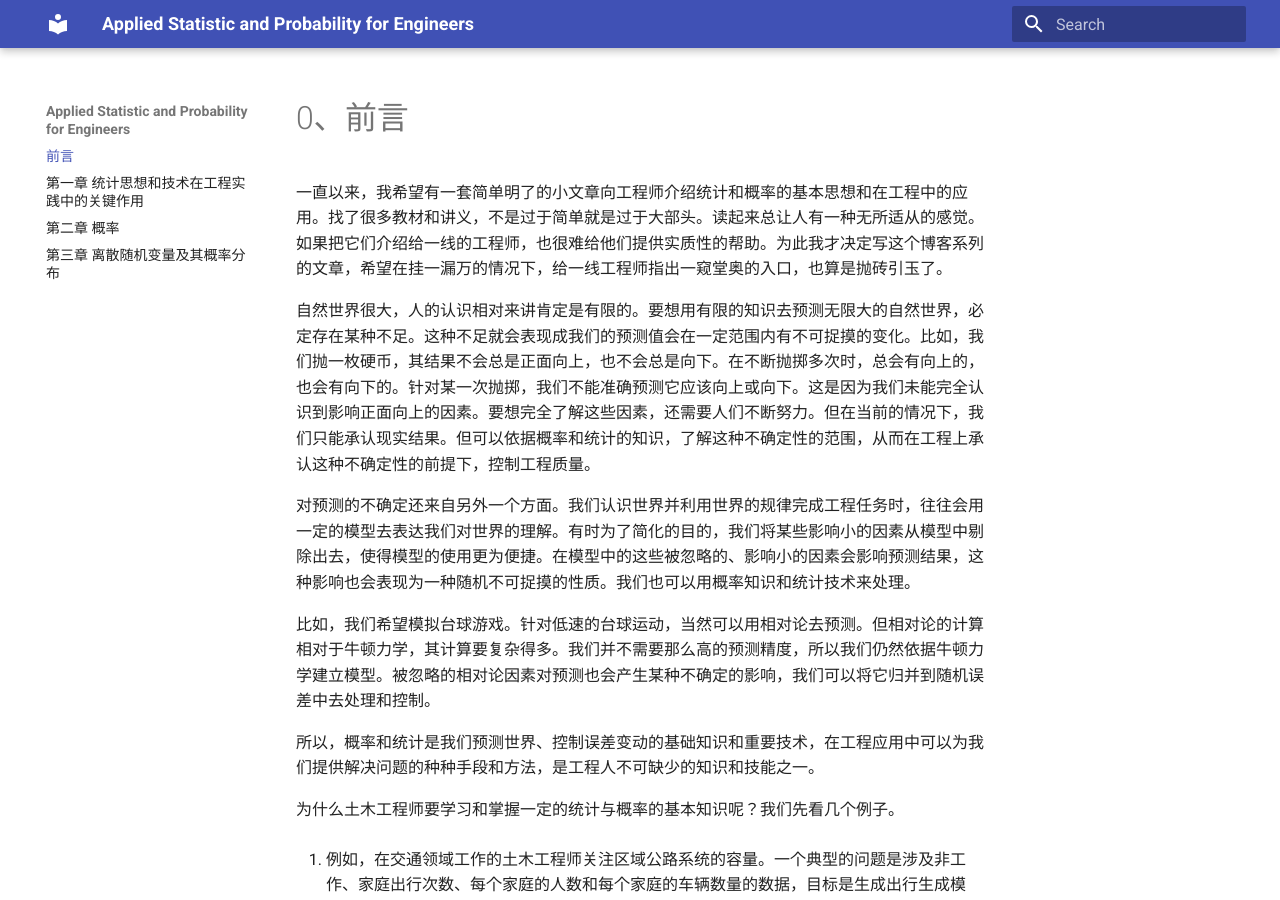
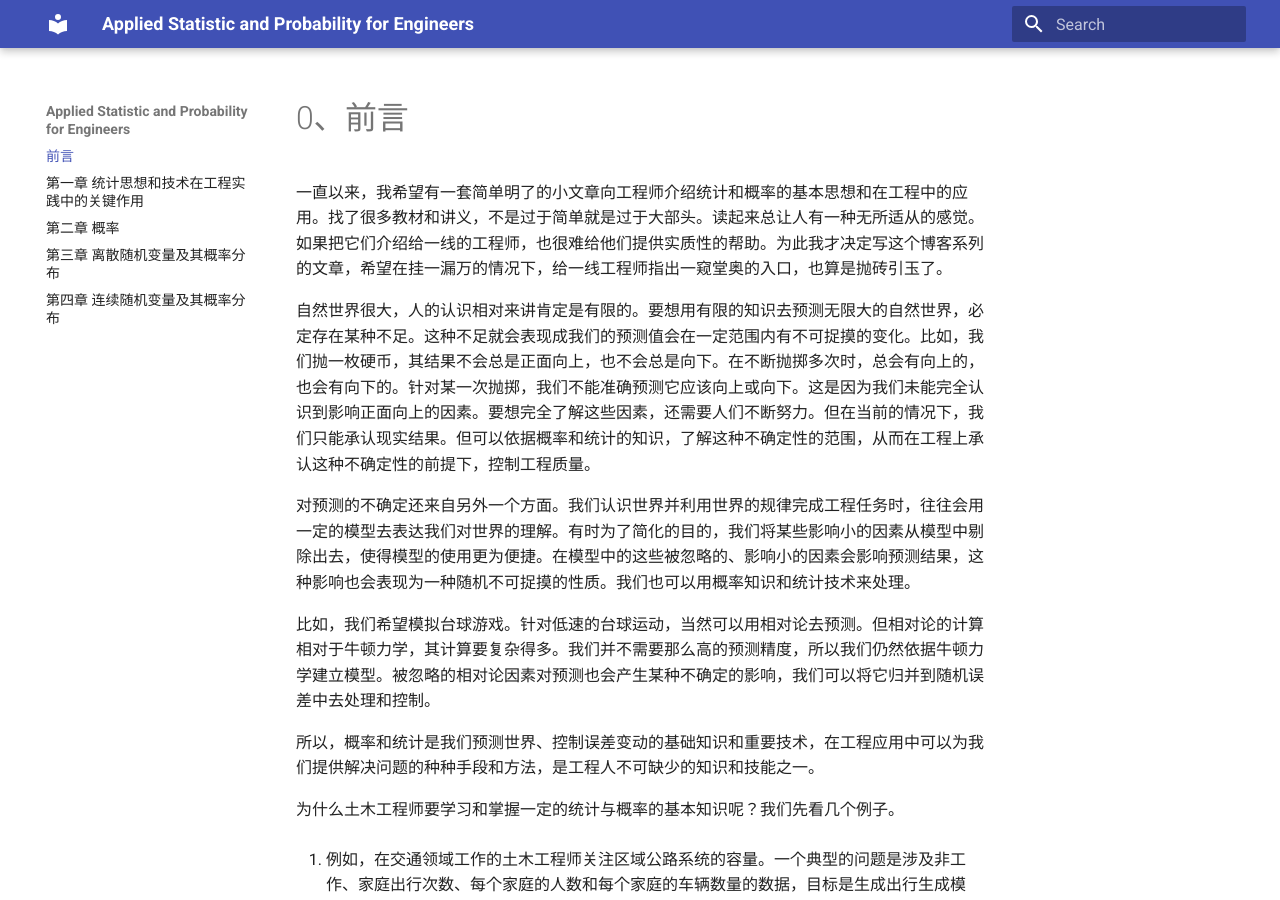
Before and after one commit to chenmich/applied_statistic_and_probability_for_engineers, an MkDocs documentation site: the page built from docs/index.md, in a window 1280 px wide and 900 px high. Built offline with MkDocs 1.6.1 and Material for MkDocs 9.7.7, drawn with Linux system fonts in a browser that asks for light colours.

Commit message:
begin the fourth

```diff
--- a/mkdocs.yml
+++ b/mkdocs.yml
@@ -4,6 +4,7 @@ nav:
     - 第一章 统计思想和技术在工程实践中的关键作用: first.md
     - 第二章 概率: second.md
     - 第三章 离散随机变量及其概率分布: third.md
+    - 第四章 连续随机变量及其概率分布: fourth.md
 
 
 
```
Also changed, not shown: docs/fourth.md (added, +1 -0 lines).
